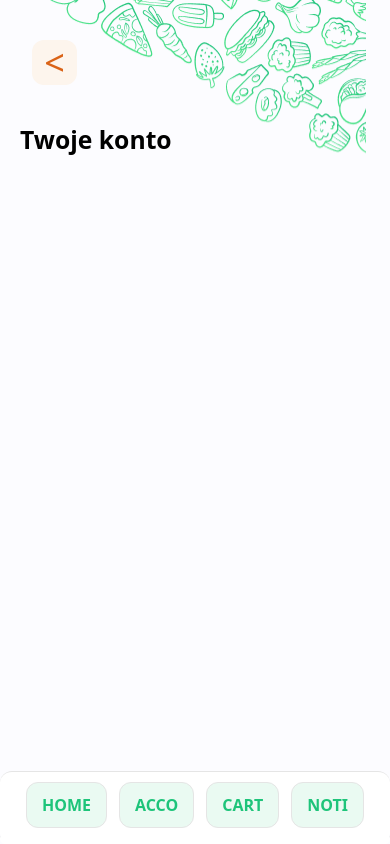
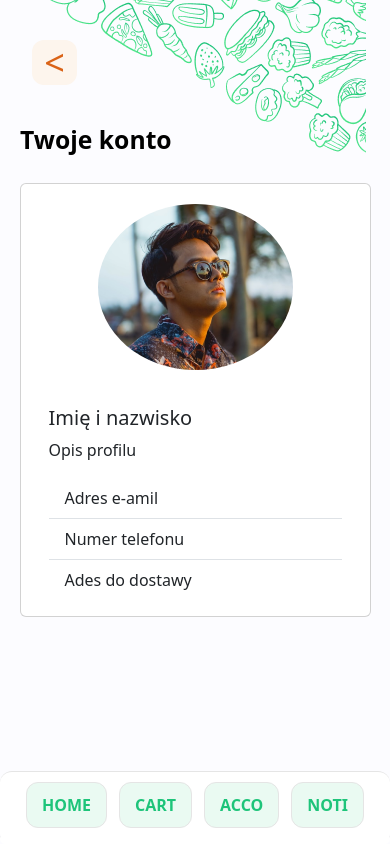
Before and after one commit to RafalMalucha/RafalMalucha.github.io, a Vue app: page /account in a window 390 px wide. Built offline with nearby package versions, Linux system fonts and the light colour scheme.

Commit message:
Boostrap improvments

```diff
--- a/src/assets/main.css
+++ b/src/assets/main.css
@@ -9,7 +9,8 @@ body {
 }
 
 main {
-    padding-top: 40px;
+    margin: 0;
+    padding-top: 40px
 }
 
 button {
@@ -29,4 +30,21 @@ a {
     text-decoration: none !important;
 }
 
-@media only screen and (max-width: 900px) {}
+.scroll {
+    max-height: 600px;
+    padding-bottom: 20px;
+    margin-top: 40px;
+    overflow-y: scroll;
+}
+
+@media only screen and (max-width: 900px) {
+    .scroll {
+        max-height: 500px;
+        padding-bottom: 20px
+    }
+    .background-main {
+        background-image: url("../assets/images/triangular-background.png");
+        background-repeat: no-repeat, repeat;
+        background-position: top;
+    }
+}
--- a/src/components/NavigationBar.vue
+++ b/src/components/NavigationBar.vue
@@ -4,11 +4,11 @@
             <router-link :to="{ name: 'Home' }">
                 <p>HOME</p>
             </router-link>
+            <router-link :to="{ name: 'Cart' }">
+                <p>CART</p>
+            </router-link>
             <router-link :to="{ name: 'Account' }">
                 <p>ACCO</p>
-        </router-link>
-        <router-link :to="{ name: 'Cart' }">
-            <p>CART</p>
             </router-link>
             <router-link :to="{ name: 'Notifications' }">
                 <p>NOTI</p>
@@ -21,7 +21,8 @@
 div {
     width: 100%;
     position: absolute;
-    background-color: #ffffff;;
+    background-color: #ffffff;
+    ;
     border-top: 1px solid #e5e5e5;
     bottom: 0;
     display: flex;
--- a/src/components/NotificationItem.vue
+++ b/src/components/NotificationItem.vue
@@ -31,6 +31,7 @@ body {
 
 #item>div:nth-of-type(1) {
     width: 15%;
+    text-align: center;
 }
 
 #item>div:nth-of-type(2) {
@@ -38,12 +39,24 @@ body {
 }
 
 h4 {
+    font-size: 1.3rem;
     font-weight: bold;
 }
 
-img{
+img {
     width: 32px;
     margin-top: 16px;
-    margin-left: 6px;
+}
+
+@media screen and (max-width: 900px) {
+
+    #item>div:nth-of-type(1) {
+        width: 25%;
+    }
+
+    #item>div:nth-of-type(2) {
+        width: 75%;
+    }
+
 }
 </style>
--- a/src/components/ProfileCard.vue
+++ b/src/components/ProfileCard.vue
@@ -19,8 +19,25 @@
 
 <style scoped>
 .card {
-    width: 90%;
+    width: 60%;
     margin: 0 auto;
-    margin-top: 40px;
+}
+
+img {
+    width: 50%;
+    border-radius: 50%;
+    margin: 20px auto 20px auto;
+}
+
+@media screen and (max-width: 900px) {
+    .card {
+        width: 90%;
+        margin: 0 auto;
+    }
+
+    img {
+        width: 60%;
+    }
+
 }
 </style>
--- a/src/views/AccountView.vue
+++ b/src/views/AccountView.vue
@@ -5,7 +5,7 @@ import ProfileCard from '../components/ProfileCard.vue'
 import NavigationBar from '../components/NavigationBar.vue';
 </script>
 <template>
-    <main>
+    <main class="background-main">
         <div class="container">
             <div class="row">
                 <ReturnArrow></ReturnArrow>
@@ -15,8 +15,8 @@ import NavigationBar from '../components/NavigationBar.vue';
                     <template #title>Twoje konto</template>
                 </SmallTitle>
             </div>
-            <div class="row">
-                <!-- <ProfileCard></ProfileCard> -->
+            <div class="row scroll">
+                <ProfileCard></ProfileCard>
             </div>
         </div>
     </main>
@@ -26,16 +26,5 @@ import NavigationBar from '../components/NavigationBar.vue';
 </template>
 
 <style scoped>
-main {
-    margin: 0;
-    padding: 40px 0px 0px 0px;
-}
 
-@media screen and (max-width: 900px) {
-    main {
-        background-image: url("../assets/images/triangular-background.png");
-        background-repeat: no-repeat, repeat;
-        background-position: top;
-    }
-}
 </style>
--- a/src/views/CartView.vue
+++ b/src/views/CartView.vue
@@ -1,11 +1,29 @@
 <script setup>
+import ReturnArrow from '../components/ReturnArrow.vue';
+import SmallTitle from '../components/text/SmallTitle.vue'
+import NavigationBar from '../components/NavigationBar.vue';
+</script>
+<template>
+    <main class="background-main">
+        <div class="container">
+            <div class="row">
+                <ReturnArrow></ReturnArrow>
+            </div>
+            <div class="row">
+                <SmallTitle>
+                    <template #title>Koszyk</template>
+                </SmallTitle>
+            </div>
+            <div class="row scroll">
 
-</script>
-
-<template>
-
+            </div>
+        </div>
+    </main>
+    <nav>
+        <NavigationBar></NavigationBar>
+    </nav>
 </template>
 
-<style scope>
+<style scoped>
 
 </style>
--- a/src/views/HomeView.vue
+++ b/src/views/HomeView.vue
@@ -32,9 +32,7 @@ import NavigationBar from '../components/NavigationBar.vue'
     </div>
   </main>
   <nav>
-    <div class="container-fluid">
-      <NavigationBar></NavigationBar>
-    </div>
+    <NavigationBar></NavigationBar>
   </nav>
 </template>
 
--- a/src/views/NotificationsView.vue
+++ b/src/views/NotificationsView.vue
@@ -6,15 +6,17 @@ import NavigationBar from '../components/NavigationBar.vue';
 </script>
 
 <template>
-    <main>
+    <main class="background-main">
         <div class="container">
-            <div>
+            <div class="row">
                 <ReturnArrow></ReturnArrow>
+            </div>
+            <div class="row">
                 <SmallTitle>
                     <template #title>Powiadomienia</template>
                 </SmallTitle>
             </div>
-            <div id="notifications-container">
+            <div class="row scroll">
                 <NotificationItem>
                     <template #title>Tytuł powiadomienia</template>
                     <template #description>Treść powiadomienia</template>
@@ -52,29 +54,4 @@ import NavigationBar from '../components/NavigationBar.vue';
     </nav>
 </template>
 
-<style scoped>
-main {
-    margin: 0;
-    padding: 40px 0px 0px 0px;
-}
-
-#notifications-container {
-    max-height: 600px;
-    padding-bottom: 20px;
-    margin-top: 40px;
-    overflow-y: scroll;
-}
-
-@media screen and (max-width: 900px) {
-    #notifications-container {
-        max-height: 500px;
-        padding-bottom: 20px
-    }
-
-    main {
-        background-image: url("../assets/images/triangular-background.png");
-        background-repeat: no-repeat, repeat;
-        background-position: top;
-    }
-}
-</style>
+<style scoped></style>
```
Lines whose indentation alone changed are shown as unchanged.
